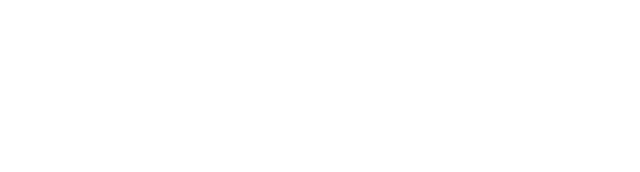
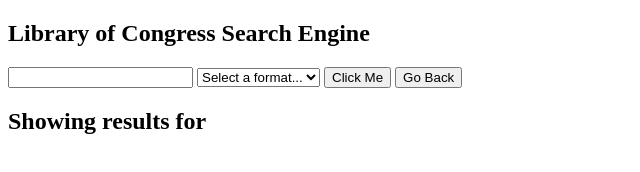
Before and after one commit to LuckySal/loc-search, a plain HTML site: page results.html in a window 1280 px wide. Shown: the whole page, without its empty margins (0-640 px from the left). Drawn offline with Linux system fonts and the light colour scheme.

Commit message:
added search results page layout

```diff
--- a/results.html
+++ b/results.html
@@ -7,6 +7,33 @@
     <title>Library of Congress Search Engine - Results</title>
 </head>
 <body>
-
+    <div id="container">
+        <aside>
+            <h1>Library of Congress Search Engine</h1>
+            <div>
+                <form action="">
+                    <input type="search" name="search" id="search">
+                    <label for="format"></label>
+                    <select name="format" id="format">
+                        <option value="" disabled selected>Select a format...</option>
+                        <option value="audio">Audio</option>
+                        <option value="film-and-videos">Video</option>
+                        <option value="manuscripts">Manuscripts</option>
+                        <option value="maps">Maps</option>
+                        <option value="newspapers">Newspapers</option>
+                        <option value="photos">Photos</option>
+                        <option value="notated-music">Music</option>
+                        <option value="web-archives">Web Archives</option>
+                    </select>
+                    <button type="submit">Click Me</button>
+                    <button id="goback">Go Back</button>
+                </form>
+            </div>
+        </aside>
+        <main>
+            <h2>Showing results for <span id="search"></span></h2>
+            <div id="results-list"></div>
+        </main>
+    </div>
 </body>
 </html>
```
